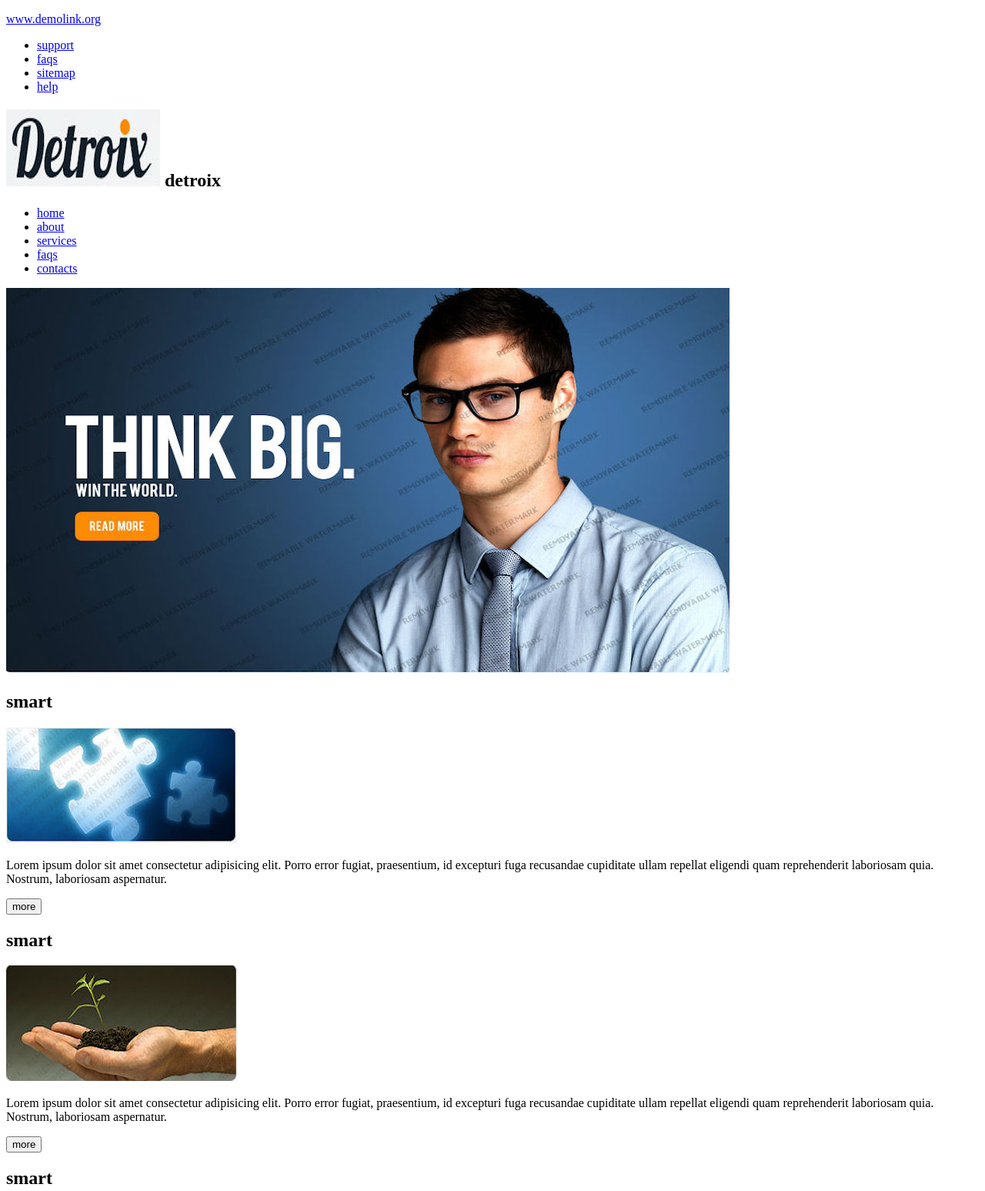
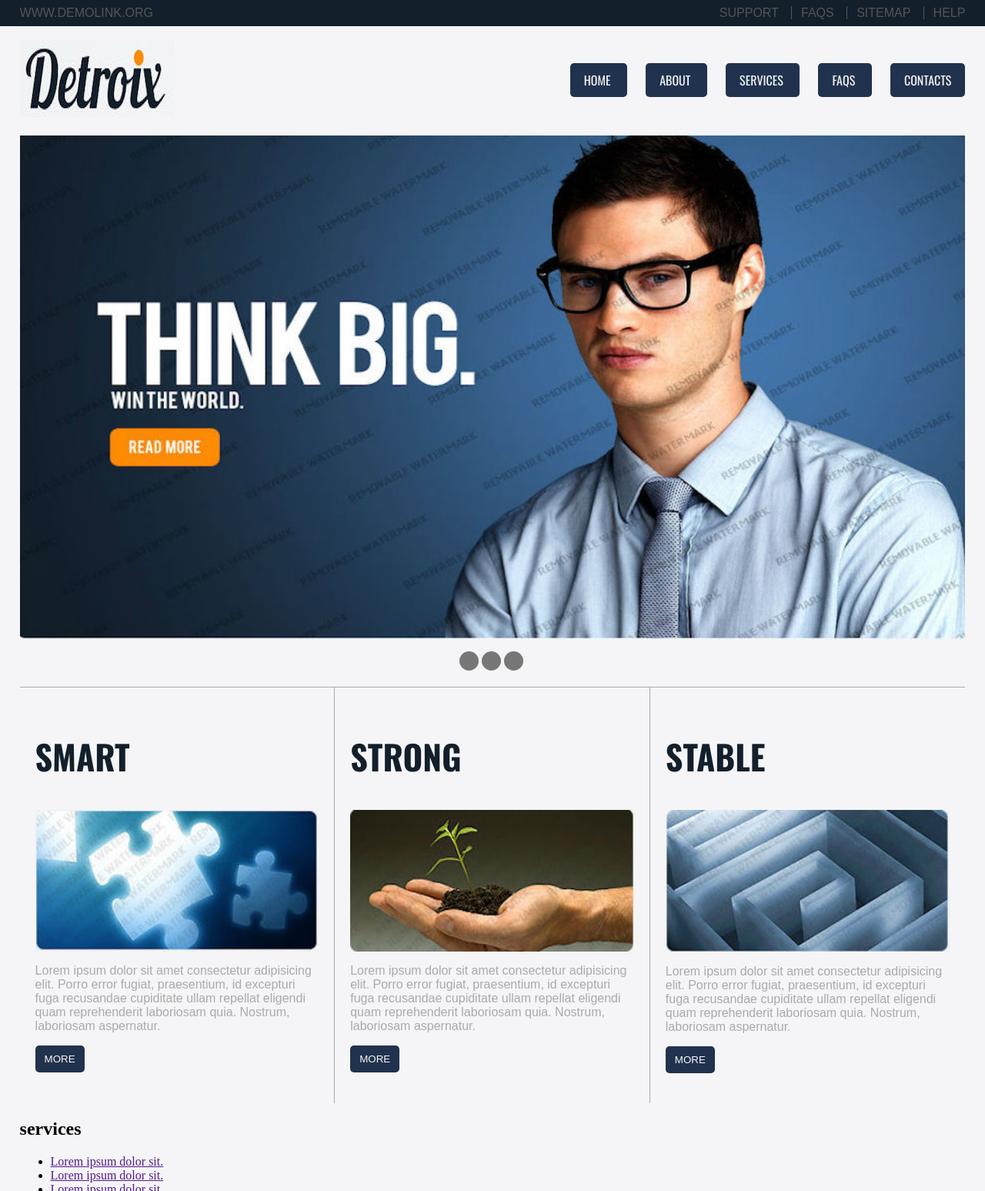
Before and after one commit to jmscoding100/Detorix, a plain HTML site: page index.html in a window 1280 px wide. Shown: the top 1547 px of the page at 77% size. Drawn offline with nearby package versions, Linux system fonts and the light colour scheme.

Commit message:
working on css

```diff
--- a/CSS/style.css
+++ b/CSS/style.css
@@ -1,18 +1,208 @@
 /* using margin padding float to design template */
 
 :root{
+    /* body */
     --font1: "Oswald", sans-serif;
-    --prim: #131f2b;
-    --sec: #ff8803;
-    --ter: #f5f5f7;
     --btnColor: #21324e;
     --date1: #be853e;
     --date2: #bc6142;
     --date3: #bb435e;
     --footerSec2: #0b1016;
+/* gradiant */
     --grad: radial-gradient(
         top center,
         #38587e,
         #031620
-    );
+        );
+        /* colors */
+        --prim: #131f2b;
+        --sec: #ff8803;
+        --ter: #f5f5f7;
 }
+
+*{
+    box-sizing: border-box;
+}
+
+/* tag names */
+
+body{
+    margin: 0;
+    padding: 0;
+    background-color: var(--ter);
+}
+
+
+
+/* classes */
+
+.clear{
+    clear: both;
+}
+
+
+.container{
+    margin: 0 auto;
+    width: 96%;
+    /* border: 1px solid green; */
+}
+
+.content-box{
+    width: calc(100%/3);
+    padding: 20px 20px 40px;
+    /* border: 1px solid red; */
+    border-top: 1px solid #aaa;
+    border-right: 1px solid #aaa;
+    float: left;
+}
+.content-box:nth-child(3) {
+    border-right: none;
+}
+
+.content-heading{
+    color: var(--prim);
+    font-family: var(--font1);
+    font-size: calc(32px + (48 - 32) * ((100vw - 300px) / (1600 - 300)));
+    text-transform: uppercase;
+}
+
+.content-img{
+    display: block;
+    width: 100%;
+}
+
+
+.content-text{
+    color: #aaa;
+    font-family: sans-serif;
+
+}
+
+.hero-image{
+    width:100%;
+    display: block;
+}
+
+
+.hs1-item{
+    font-family: sans-serif;
+    padding: 0 12px;
+    display: inline;
+    text-transform: uppercase;
+    border-right: 1px solid #555;
+}
+
+
+.hs1-item:last-child{
+    padding-right: 0;
+    border: none;
+}
+
+
+.hs1-link{
+    color: #555;
+    text-decoration: none;
+}
+
+.hs2-item{
+    font-family: var(--font1);
+    display: inline;
+    margin: 0 12px;
+    padding: 10px 18px;
+    text-transform: uppercase;
+    background-color: var(--btnColor);
+    border-radius: 5px;
+}
+
+.hs2-item:hover{
+    background-color: var(--sec);
+}
+
+
+.hs2-item:last-child{
+    margin-right: 0;
+}
+
+.hs2-link{
+    color: var(--ter);
+    text-decoration: none;
+}
+
+.more-btn{
+    background-color: var(--btnColor);
+    color: var(--ter);
+    text-transform: uppercase;
+    padding: 10px 12px;
+    border:none;
+    border-radius: 5px;
+    font-family: sans-serif;
+}
+
+
+.slider:hover{
+    background-color: var(--sec);
+}
+
+.slider{
+    width: 25px;
+    height: 25px;
+    margin: 0 2px;
+    background-color: #777;
+    border-radius: 50%;
+    float: left;
+}
+
+.sliders{
+    margin: 16px auto;
+    width: 90px;
+    height: 30px;
+    /* border: 1px solid orange; */
+}
+
+.visually-hidden{
+    display: none;
+}
+
+/* ids */
+
+#headerSection1{
+    width:100%;
+    padding: 8px 0;
+    background-color: var(--prim);
+}
+
+#headerSection2{
+    padding: 18px 0;
+}
+
+
+#hs1List, #hs1Text{
+    width:50%;
+    margin: 0;
+    float: left;
+    /* border: 1px solid white; */
+}
+
+#hs1List, #hs2List{
+    text-align: right;
+    padding-left: 0;
+    list-style-type: none;
+}
+
+
+#hs2List{
+    margin-top: 40px;
+}
+
+
+#hs1Text{
+    font-family: sans-serif;
+    text-transform: uppercase;
+}
+
+#logo, #topNav{
+    width: 50%;
+    /* border: 1px solid green; */
+    margin: 0;
+    float: left;
+}
--- a/index.html
+++ b/index.html
@@ -31,6 +31,7 @@
                             <a href="#" class="hs1-link">help</a>
                         </li>
                     </ul>
+                    <div class="clear"></div>
                 </div>
             </div>
         </section>
@@ -60,6 +61,7 @@
                             </li>
                         </ul>
                     </nav>
+                    <div class="clear"></div>
                 </div>
             </div>
         </section>
@@ -67,11 +69,12 @@
     <main class="main" id="main">
         <section class="section" id="mainSection">
             <div class="container">
-                <img src="images/hero.jpg" alt="Detroix hero image" class="hero image" />
+                <img src="images/hero.jpg" alt="Detroix hero image" class="hero-image" />
                 <div class="sliders">
                     <div class="slider"></div>
                     <div class="slider"></div>
                     <div class="slider"></div>
+                    <div class="clear"></div>
                 </div>
             </div>
         </section>
@@ -85,17 +88,18 @@
                         <button class="more-btn">more</button>
                     </div>
                     <div class="content-box" id="strong">
-                        <h2 class="content-heading">smart</h2>
+                        <h2 class="content-heading">strong</h2>
                         <img src="images/strong.jpg" alt="a hand holding a plant" class="content-img" />
                         <p class="content-text">Lorem ipsum dolor sit amet consectetur adipisicing elit. Porro error fugiat, praesentium, id excepturi fuga recusandae cupiditate ullam repellat eligendi quam reprehenderit laboriosam quia. Nostrum, laboriosam aspernatur.</p>
                         <button class="more-btn">more</button>
                     </div>
                     <div class="content-box" id="stable">
-                        <h2 class="content-heading">smart</h2>
+                        <h2 class="content-heading">stable</h2>
                         <img src="images/stable.jpg" alt="a maze" class="content-img" />
                         <p class="content-text">Lorem ipsum dolor sit amet consectetur adipisicing elit. Porro error fugiat, praesentium, id excepturi fuga recusandae cupiditate ullam repellat eligendi quam reprehenderit laboriosam quia. Nostrum, laboriosam aspernatur.</p>
                         <button class="more-btn">more</button>
                     </div>
+                    <div class="clear"></div>
                 </div>
             </div>
         </section>
```
